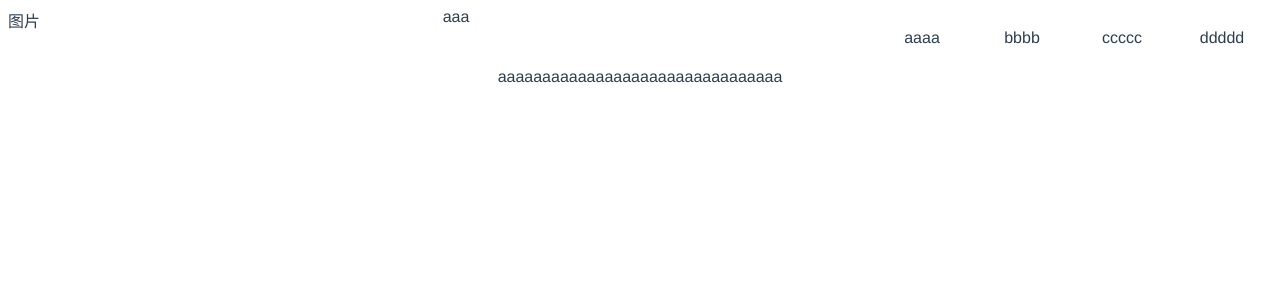
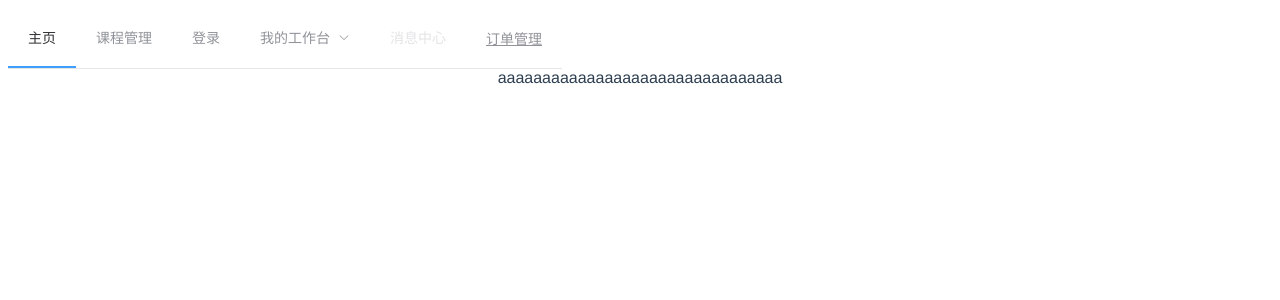
Before and after one commit to xuanhs/experiment-manage, a Vue app: page /#/index/tabPan in a window 1280 px wide. Shown: the top 300 px of the page. Built offline with nearby package versions, Linux system fonts and the light colour scheme.

Commit message:
[add]课程管理

```diff
--- a/src/components/HelloWorld.vue
+++ b/src/components/HelloWorld.vue
@@ -1,85 +1,76 @@
 <template>
 
-  <div class="helloworld">
+  <div class="helloWorld">
 
-    <div class="right">
-      图片
+    <el-menu :default-active="activeIndex" class="el-menu-demo" mode="horizontal" @select="handleSelect">
+      <el-menu-item index="home">主页</el-menu-item>
+      <el-menu-item index="course">课程管理</el-menu-item>
+      <el-menu-item index="login">登录</el-menu-item>
+      <el-submenu index="2">
+        <template slot="title">我的工作台</template>
+        <el-menu-item index="2-1">选项1</el-menu-item>
+        <el-menu-item index="2-2">选项2</el-menu-item>
+        <el-menu-item index="2-3">选项3</el-menu-item>
+        <el-submenu index="2-4">
+          <template slot="title">选项4</template>
+          <el-menu-item index="2-4-1">选项1</el-menu-item>
+          <el-menu-item index="2-4-2">选项2</el-menu-item>
+          <el-menu-item index="2-4-3">选项3</el-menu-item>
+        </el-submenu>
+      </el-submenu>
+      <el-menu-item index="3" disabled>消息中心</el-menu-item>
+      <el-menu-item index="4"><a href="https://www.ele.me" target="_blank">订单管理</a></el-menu-item>
+    </el-menu>
   </div>
-    <div class="aaa">
-      aaa
-    </div>
-    <div class="tab-list">
-      <div :class="'tab-item '+(currId == item.id?'active': '')" v-for="(item,index) in tabLists" :key="index" @click="openpage(item)">
-        {{item.name}}
-      </div>
-    </div>
-  </div>
-  <!-- <el-tabs v-model="activeName" @tab-click="handleClick">
-    <el-tab-pane label="用户管理" name="first">用户管理
-
-    </el-tab-pane>
-    <el-tab-pane label="配置管理" name="second">配置管理</el-tab-pane>
-    <el-tab-pane label="角色管理" name="third">角色管理</el-tab-pane>
-    <el-tab-pane label="定时任务补偿" name="fourth">定时任务补偿</el-tab-pane>
-  </el-tabs> -->
 </template>
 <script>
     export default {
         data() {
             return {
-      activeName: "second",
-      currId: '',
-      tabLists: [
-        {
-          id: 'tabPan',
-          name: 'aaaa',
-        },
-        {
-          id: 'login',
-          name: 'bbbb',
-        },
-        {
-          id: 3,
-          name: 'ccccc',
-        },
-        {
-          id: 4,
-          name: 'ddddd',
-        },
-      ]
+                activeIndex: "home"
             };
         },
         methods: {
             handleClick(tab, event) {
                 console.log(tab, event);
             },
-    openpage(item){
-      this.currId = item.id
+            handleSelect(key, keyPath) {
+                console.log(key);
+                console.log(keyPath)
+                this.activeIndex = key
                 this.$router.push({
-        name: item.id
+                    name: key
                 })
-    }
+            },
+        },
+        props:{
+           /* activeIndex: {
+                type: String,
+                default: 'index'
+            }*/
         }
     };
 </script>
 
 <style scoped>
-  .helloworld{
+  .helloWorld {
     display: flex;
     justify-content: space-between;
   }
-  .tab-list{
+
+  .tab-list {
     display: flex;
     justify-content: center;
     align-items: center;
   }
 
-  .tab-item{
+  .tab-item {
     width: 100px;
     height: 60px;
     line-height: 60px;
   }
-  .active{
+
+  .active {
     background: yellow;
   }
 </style>
--- /dev/null
+++ b/src/pages/course/index.vue
@@ -0,0 +1,54 @@
+<template>
+  <div>
+    <div class = "operate-course">
+      <div v-if="isTeacher" class="operate-create">
+        <span>创建</span>
+      </div>
+      <div class="operate-create">
+        <span>创建</span>
+      </div>
+    </div>
+    <div>
+      <el-tabs v-model="activeName" @tab-click="handleClick" class = "show-course">
+        <el-tab-pane label="我创建的课程" name="create">用户管理</el-tab-pane>
+        <el-tab-pane label="我加入的课程" name="join">配置管理</el-tab-pane>
+      </el-tabs>
+    </div>
+  </div>
+</template>
+<script>
+    export default {
+        name: 'index',
+        data() {
+            return {
+                activeName: "create",
+                isTeacher: true,
+            }
+        },
+        methods: {
+            handleClick(tab, event) {
+                console.log(tab, event);
+            }
+        },
+        components: {}
+    }
+</script>
+
+<!-- Add "scoped" attribute to limit CSS to this component only -->
+<style scoped>
+
+  .show-course{
+    width: 80%;
+    height: 100%;
+    margin-top: 20px;
+    margin-left: auto;
+    margin-right: auto;
+  }
+
+  .operate-course{
+    width: 80%;
+    height: 100px;
+    margin-right: auto;
+    margin-left: auto;
+  }
+</style>
--- /dev/null
+++ b/src/pages/home/index.vue
@@ -0,0 +1,52 @@
+<template>
+  <div class="home">
+        <div calss="carouselStyle">
+          <el-carousel :interval="4000" type="card" height="600px">
+            <el-carousel-item v-for="item in 6" :key="item">
+              <h3 class="medium">{{ item }}</h3>
+            </el-carousel-item>
+          </el-carousel>
+        </div>
+  </div>
+</template>
+<script>
+    export default {
+        name: 'index',
+        data() {
+            return {
+            }
+        },
+        methods: {
+            handleClick(tab, event) {
+                console.log(tab, event);
+            }
+        },
+        components: {}
+    }
+</script>
+
+<!-- Add "scoped" attribute to limit CSS to this component only -->
+<style scoped>
+
+
+  .carouselStyle {
+    width: 100%;
+    height: 100%;
+  }
+
+  .el-carousel__item h3 {
+    color: #475669;
+    font-size: 14px;
+    opacity: 0.75;
+    line-height: 200px;
+    margin: 0;
+  }
+
+  .el-carousel__item:nth-child(2n) {
+    background-color: #99a9bf;
+  }
+
+  .el-carousel__item:nth-child(2n+1) {
+    background-color: #d3dce6;
+  }
+</style>
--- a/src/pages/login.vue
+++ b/src/pages/login.vue
@@ -1,12 +1,14 @@
 <template>
   <div class="box">
+    <HelloWorld
+      :activeIndex="login">
+    </HelloWorld>
     <el-input placeholder="用户名" v-model="name" clearable></el-input>
     <el-input placeholder="请输入密码" v-model="password" show-password></el-input>
     <el-button @click="login">登录</el-button>
   </div>
 </template>
 <script>
-import tabPan from '@/components/tabPan'
 export default {
   name: "login",
   data() {
@@ -45,6 +47,7 @@ export default {
     margin-left: auto;
     margin-right: auto;
   }
+
   .mini-box {
     width: 320px;
     margin: auto auto;
--- a/src/router/index.js
+++ b/src/router/index.js
@@ -4,6 +4,8 @@ import HelloWorld from '@/components/HelloWorld'
 import index from '@/pages/index'
 import tabPan from '@/components/tabPan'
 import login from '@/pages/login'
+import course from '@/pages/course/index'
+import home from '@/pages/home/index'
 
 Vue.use(Router)
 
@@ -19,6 +21,16 @@ export default new Router({
           name: 'tabPan',
           component: tabPan,
         },
+        {
+          path: 'course',
+          name: "course",
+          component: course,
+        },
+        {
+          path: 'home',  //主页
+          name: "home",
+          component: home,
+        },
       ]
 
     },
```
Also changed, not shown: src/pages/index.vue (+12 -10 lines). Lines whose indentation alone changed are shown as unchanged.
